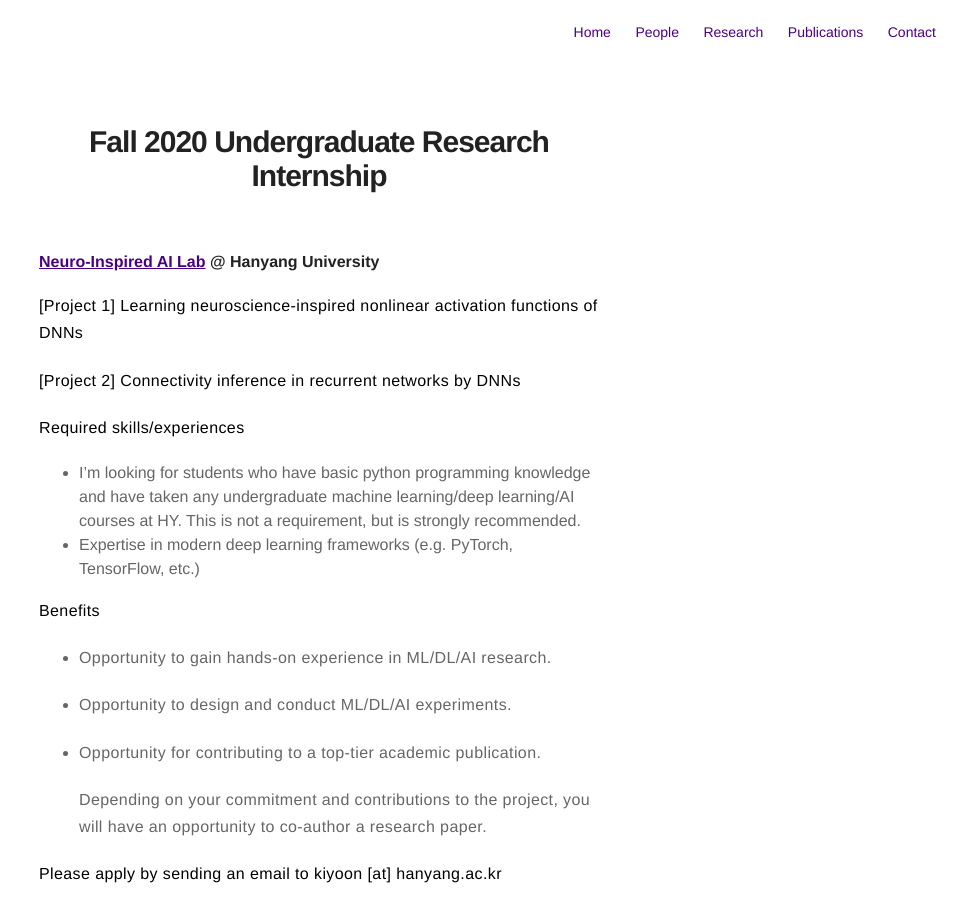
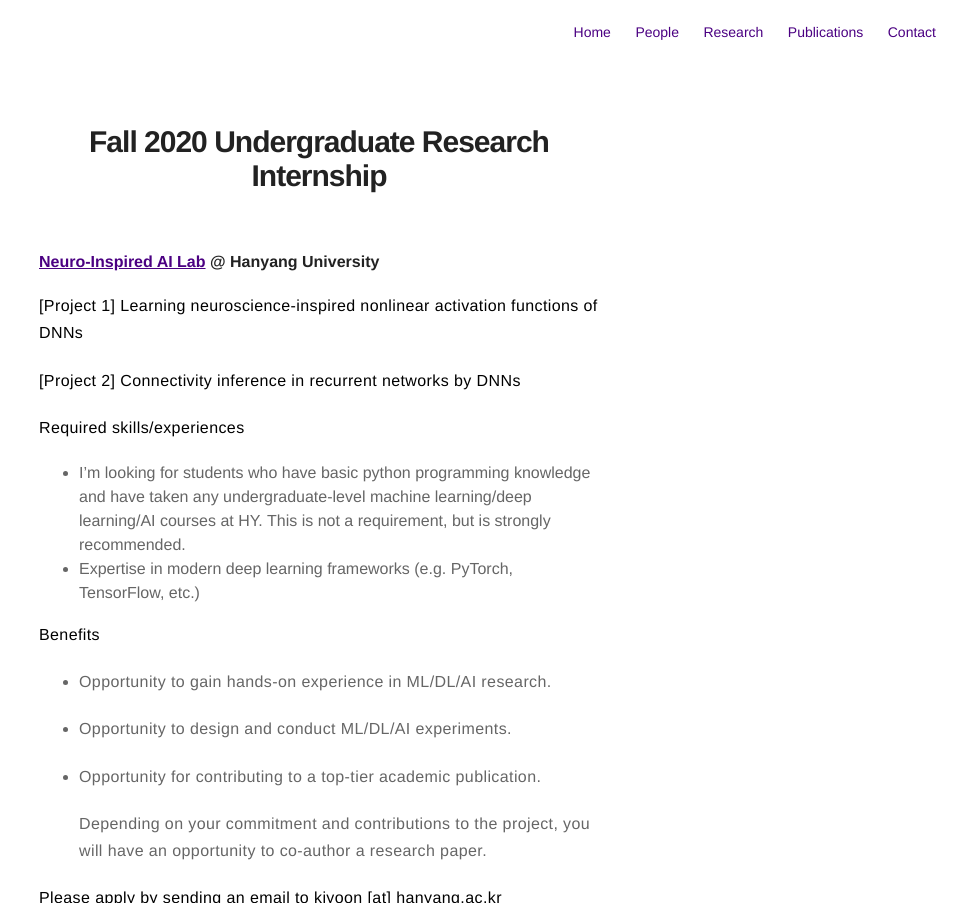
Before and after one commit to kijungyoon/kijungyoon.github.io, a Jekyll site: the page built from Fall 2020 Undergraduate Research Internship.md, in a window 1280 px wide, cut to the strip 0-903 px from the top of the page. Shown: the whole strip, without its empty margins (321-1280 px from the left). Built offline with Jekyll 4.4.1, drawn with Linux system fonts in a browser that asks for light colours; our own code applies the rules of GitHub Pages for plain Markdown files.

Commit message:
Update Fall 2020 Undergraduate Research Internship.md

```diff
--- a/Fall 2020 Undergraduate Research Internship.md
+++ b/Fall 2020 Undergraduate Research Internship.md
@@ -8,7 +8,7 @@
 
 **Required skills/experiences**
 
-- I'm looking for students who have basic python programming knowledge and have taken any undergraduate machine learning/deep learning/AI courses at HY. This is not a requirement, but is strongly recommended.
+- I'm looking for students who have basic python programming knowledge and have taken any undergraduate-level machine learning/deep learning/AI courses at HY. This is not a requirement, but is strongly recommended.
 - Expertise in modern deep learning frameworks (e.g. PyTorch, TensorFlow, etc.)
 
 **Benefits**
```
